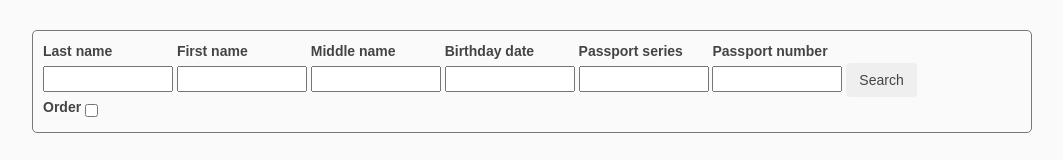
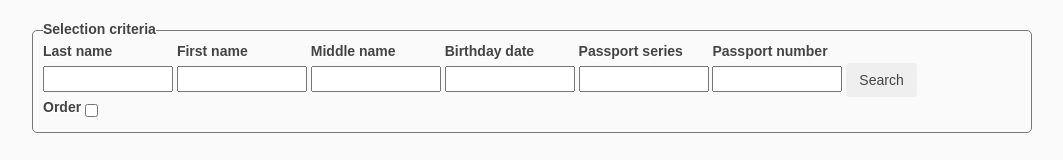
Before and after one commit to DmitrySenin/passportOffice, a plain HTML site: page PassportOffice.DataSource/PassportOffice.View/index.html in a window 1280 px wide. Shown: the top 160 px of the page, without its empty margins (108-1171 px from the left). Drawn offline with Linux system fonts and the light colour scheme; no server answers.

Commit message:
DSP-34. Searching panel. Add label of group of searching parameters.

```diff
--- a/PassportOffice.DataSource/PassportOffice.View/app/styles/main.css
+++ b/PassportOffice.DataSource/PassportOffice.View/app/styles/main.css
@@ -17,6 +17,14 @@ body {
 	padding: 10px;
 	border: 1px solid #777;
 	border-radius: 5px;
+	position: relative;
+}
+
+#search-panel #panel-label {
+	position: absolute;
+	top: -12px;
+	left: 10px;
+	background: #fafafa;
 }
 
 .search-option {
@@ -30,6 +38,7 @@ body {
 .search-option input[type="text"] {
 	width: 130px;
 }
+
 
 /*Personal data container*/
 
--- a/PassportOffice.DataSource/PassportOffice.View/index.html
+++ b/PassportOffice.DataSource/PassportOffice.View/index.html
@@ -23,6 +23,7 @@
 	<div ng-app="main">
 		<div ng-controller="SearchCtrl as search">
 			<div id="search-panel">
+				<label id="panel-label">Selection criteria</label>
 				<div class="search-option">
 					<label for="LastName">Last name</label>
 					<input name="LastName" type="text" ng-model="search.SearchingOptions.LastName">
```
